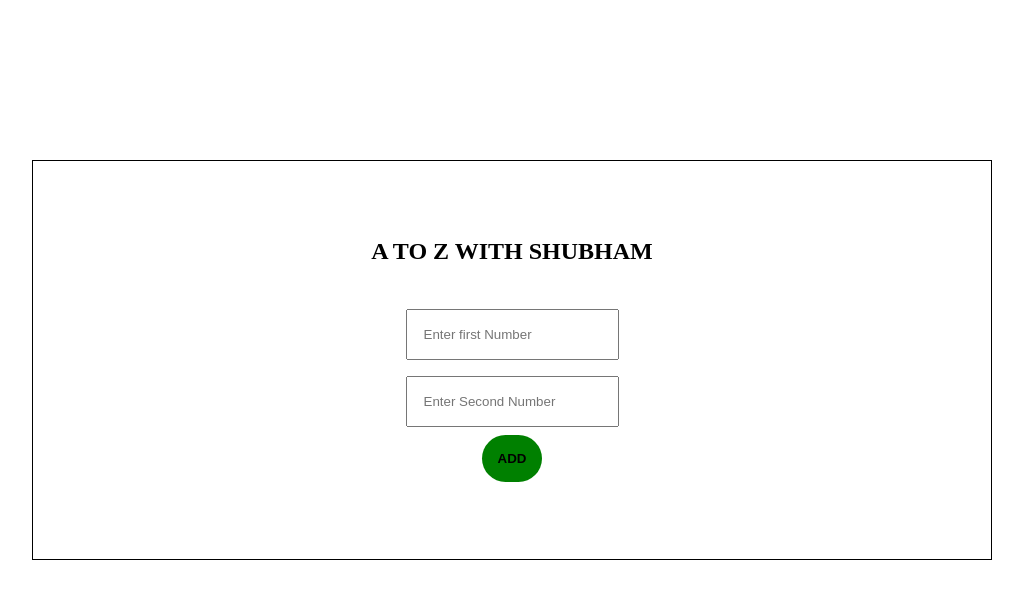
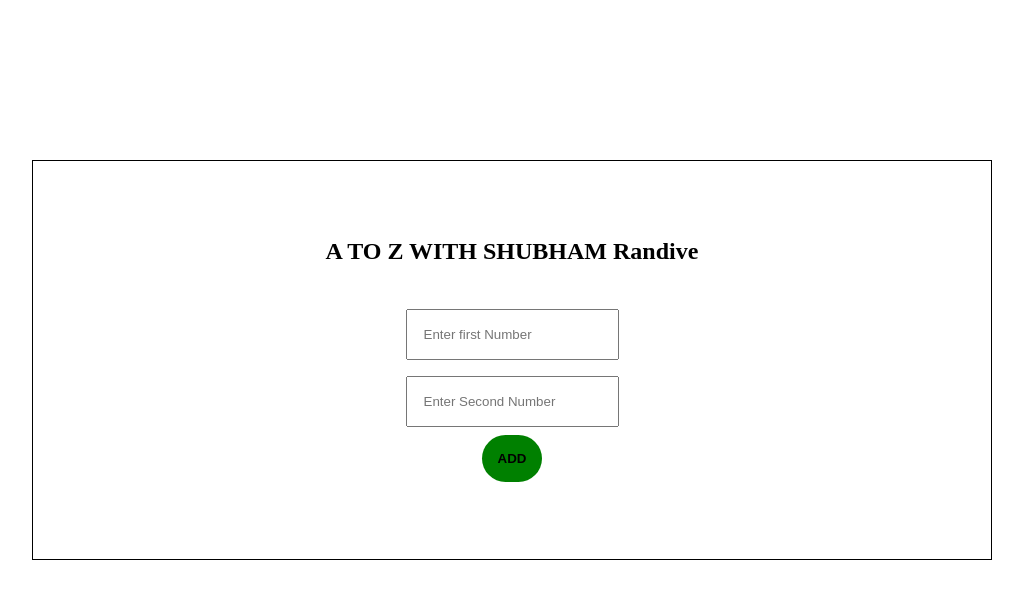
Before and after one commit to ShubhamRandive08/A_TO_Z_WTIH_SHUBHAM, a plain HTML site: page index.html in a window 1280 px wide. Shown: the whole page, without its empty margins (128-1151 px from the left). Drawn offline with Linux system fonts and the light colour scheme.

Commit message:
a to z with shubham

```diff
--- a/index.html
+++ b/index.html
@@ -8,7 +8,7 @@
 </head>
 <body>
     <div class="container">
-        <h2>A TO Z WITH SHUBHAM</h2><br><br>
+        <h2>A TO Z WITH SHUBHAM Randive</h2><br><br>
         <div class="num1">
             <input type="number" name="number1" id="number1" placeholder="Enter first Number">
         </div>
```
